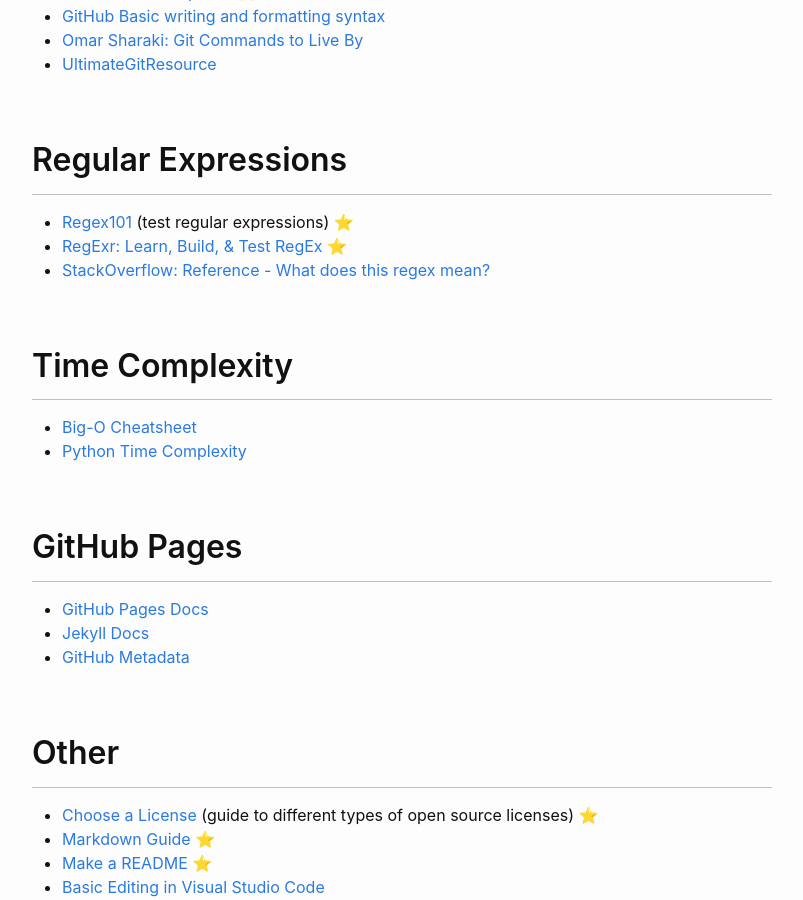
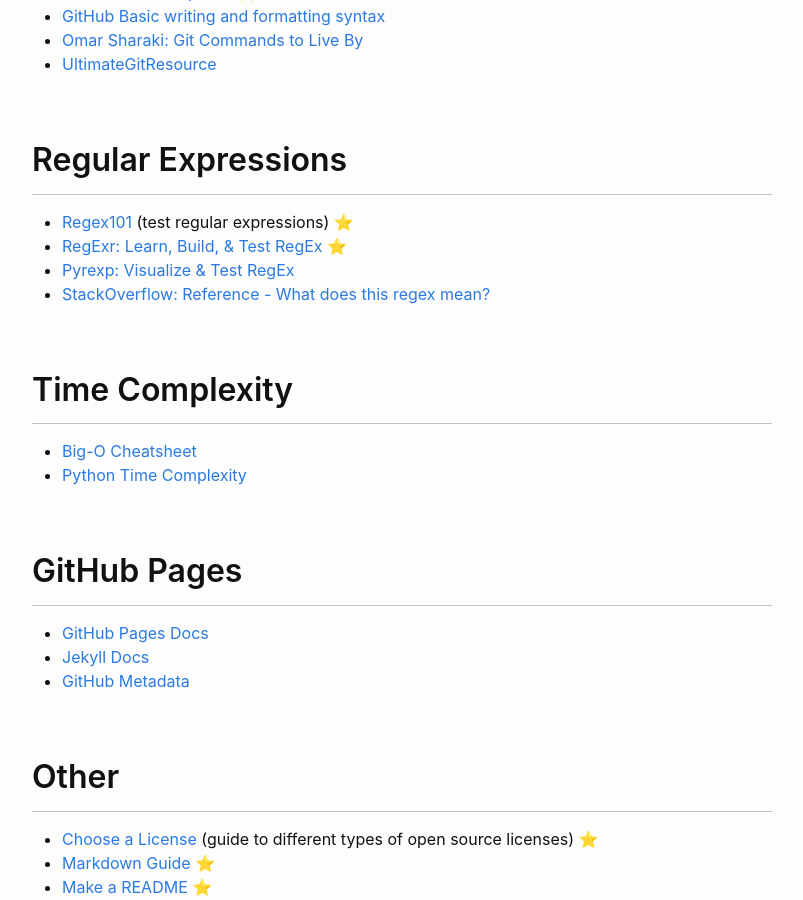
Before and after one commit to phrdang/phrdang.github.io, a Jekyll site: the page built from resources.md, in a window 1280 px wide and 900 px high, scrolled down 6990 px. Shown: the whole window, without its empty margins (238-1041 px from the left). Built offline with Jekyll 4.4.1, drawn with Linux system fonts in a browser that asks for light colours.

Commit message:
Add resource to REgular Expressions / resources.md

```diff
--- a/resources.md
+++ b/resources.md
@@ -231,6 +231,7 @@
 
 - [Regex101](https://regex101.com/) (test regular expressions) ⭐️
 - [RegExr: Learn, Build, & Test RegEx](https://regexr.com/) ⭐️
+- [Pyrexp: Visualize & Test RegEx](https://pythonium.net/regex)
 - [StackOverflow: Reference - What does this regex mean?](https://stackoverflow.com/questions/22937618/reference-what-does-this-regex-mean)
 
 ## Time Complexity
```
